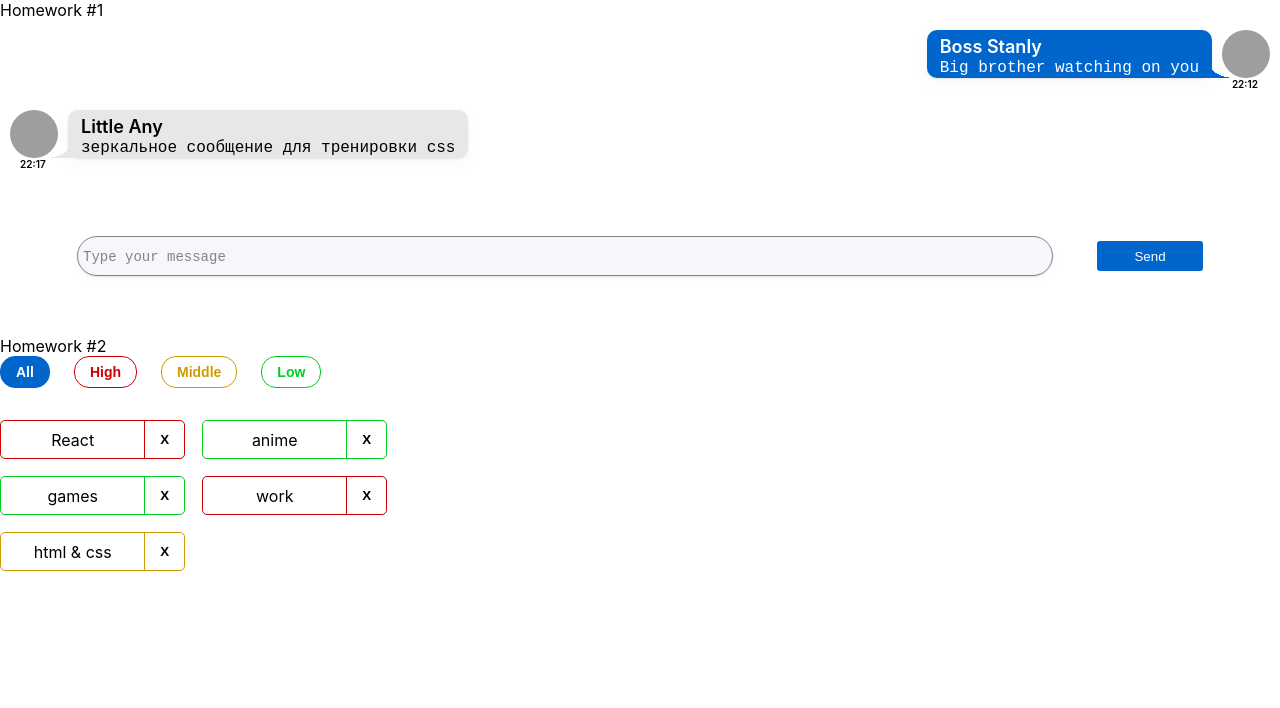
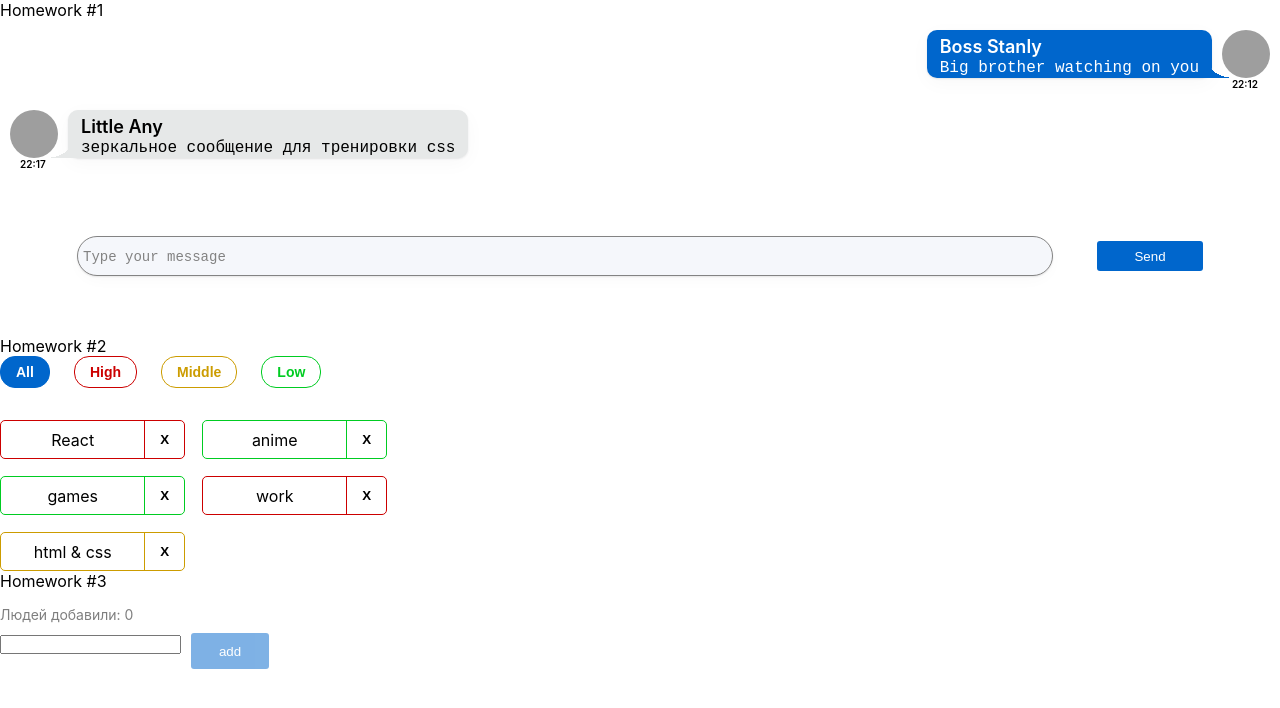
Before and after one commit to veluat/autocheck_homeworks_from_ignat, a React (Create React App) app: page /#/ in a window 1280 px wide. Shown: the top 708 px of the page. Built offline with nearby package versions, Linux system fonts and the light colour scheme; grey boxes are pictures that could not be loaded.

Commit message:
Third homework

```diff
--- a/src/s1-main/App.tsx
+++ b/src/s1-main/App.tsx
@@ -2,6 +2,7 @@ import React from 'react'
 import s from './App.module.css'
 import HW1 from '../s2-homeworks/hw01/HW1'
 import HW2 from "../s2-homeworks/hw02/HW2";
+import HW3 from '../s2-homeworks/hw03/HW3';
 
 function App() {
     return (
@@ -9,7 +10,7 @@ function App() {
             <HW1/>
             {/*раскомментировать по ходу выполнения*/}
             <HW2/>
-            {/*<HW3/>*/}
+            <HW3/>
             {/*<HW4/>*/}
 
             {/*при выполнении дз 5 и более - закомментировать здесь дз 1-4, так как они есть внутри дз 5*/}
--- a/src/s2-homeworks/hw03/Greeting.module.css
+++ b/src/s2-homeworks/hw03/Greeting.module.css
@@ -1,35 +1,71 @@
 .greetingForm {
+    display: flex;
+    flex-direction: column;
 }
 
 .inputAndButtonContainer {
+    display: flex;
+    margin-bottom: 10px;
 }
 
 .error {
+    color: #CC1439;
 }
 
 .input {
+    width: 372px;
+    min-height: 36px;
+    border: 1px solid #D1D1D1;
+    border-radius: 5px;
+    margin-right: 10px;
 }
 
 .input:focus {
+    border-color: #002e5c;
 }
 
 .errorInput {
+    border-color: #CC1439;
 }
 
 .button {
+    width: 78px;
+    height: 36px;
+    padding: 8px 24px;
+    background: #0066CC;
+    color: #fff;
+    border: 0px solid;
+    border-radius: 3px;
+    margin-left: 10px;
 }
 
 .button:focus {
+    background-color: #0066CC;
+    opacity: 0.5;
+    color: #002E5C;
 }
 
 .button:active {
+    background: #CC1439;
+    color: #FFFFFF;
 }
 
 .button:disabled {
+    background-color: #0066CC;
+    opacity: 0.5;
+    color: #fff;
 }
 
 .text {
+    font-size: 14px;
+    line-height: 17px;
+    margin-bottom: 10px;
+    opacity: 50%;
+    color: #000000;
+    margin-top: 15px;
 }
 
 .greeting {
+    font-weight: 500;
+    font-size: 14px;
 }
--- a/src/s2-homeworks/hw03/Greeting.tsx
+++ b/src/s2-homeworks/hw03/Greeting.tsx
@@ -1,15 +1,16 @@
 import React, {ChangeEvent, KeyboardEvent} from 'react'
 import s from './Greeting.module.css'
+import {UserType} from "./HW3";
 
 type GreetingPropsType = {
-    name: any // need to fix any
-    setNameCallback: any // need to fix any
-    addUser: any // need to fix any
-    onBlur: any // need to fix any
-    onEnter: any // need to fix any
-    error: any // need to fix any
-    totalUsers: any // need to fix any
-    lastUserName?: any // need to fix any
+    name: string // need to fix any
+    setNameCallback: (e: ChangeEvent<HTMLInputElement>) => void // need to fix any
+    addUser: () => void // need to fix any
+    onBlur: () => void // need to fix any
+    onEnter: (e: KeyboardEvent<HTMLInputElement>) => void // need to fix any
+    error: string // need to fix any
+    totalUsers: number // need to fix any
+    lastUserName?: string // need to fix any
 }
 
 // презентационная компонента (для верстальщика)
@@ -25,7 +26,7 @@ const Greeting: React.FC<GreetingPropsType> = (
         lastUserName,
     } // деструктуризация пропсов
 ) => {
-    const inputClass = s.errorInput // need to fix with (?:)
+    const inputClass = error ? s.errorInput : '' // need to fix with (?:)
 
     return (
         <div id={'hw3-form'} className={s.greetingForm}>
--- a/src/s2-homeworks/hw03/GreetingContainer.tsx
+++ b/src/s2-homeworks/hw03/GreetingContainer.tsx
@@ -1,38 +1,42 @@
-import React, { ChangeEvent, KeyboardEvent, useState } from 'react'
+import React, {ChangeEvent, KeyboardEvent, useState} from 'react'
 import Greeting from './Greeting'
-import { UserType } from './HW3'
+import {UserType} from './HW3'
 
 type GreetingContainerPropsType = {
-    users: any // need to fix any
-    addUserCallback: any // need to fix any
+    users: UserType[] // need to fix any
+    addUserCallback: (name: string) => void // need to fix any
 }
 
-export const pureAddUser = (name: any, setError: any, setName: any, addUserCallback: any) => {
+export const pureAddUser = (name: string, setError: (value: string) => void, setName: (value: string) => void, addUserCallback: (value: string) => void) => {
     // если имя пустое - показать ошибку, иначе - добавить юзера и очистить инпут
+    if (!name.trim()) {
+        setError("Ошибка! Введите имя!")
+    } else {
+        addUserCallback(name)
+        setName('');
+    }
 }
 
-export const pureOnBlur = (name: any, setError: any) => { // если имя пустое - показать ошибку
+export const pureOnBlur = (name: string, setError: (value: string) => void) => { // если имя пустое - показать ошибку
+    name.trim() === '' ? setError("Ошибка! Введите имя!") : setError('')
 }
 
-export const pureOnEnter = (e: any, addUser: any) => { // если нажата кнопка Enter - добавить
+export const pureOnEnter = (e: KeyboardEvent<HTMLInputElement>, addUser: () => void) => { // если нажата кнопка Enter - добавить
+    e.key === 'Enter' && addUser()
 }
 
 // более простой и понятный для новичков
 // function GreetingContainer(props: GreetingPropsType) {
 
 // более современный и удобный для про :)
-const GreetingContainer: React.FC<GreetingContainerPropsType> = ({
-    users,
-    addUserCallback,
-}) => {
+const GreetingContainer: React.FC<GreetingContainerPropsType> = ({users, addUserCallback,}) => {
     // деструктуризация пропсов
-    const [name, setName] = useState<any>('') // need to fix any
-    const [error, setError] = useState<any>('') // need to fix any
+    const [name, setName] = useState<string>('') // need to fix any
+    const [error, setError] = useState<string>('') // need to fix any
 
-    const setNameCallback = (e: any) => { // need to fix any
-        setName('some name') // need to fix
-
-        error && setError('')
+    const setNameCallback = (e: ChangeEvent<HTMLInputElement>) => { // need to fix any
+        setName(e.currentTarget.value) // need to fix
+        error && setError("")
     }
     const addUser = () => {
         pureAddUser(name, setError, setName, addUserCallback)
@@ -42,12 +46,12 @@ const GreetingContainer: React.FC<GreetingContainerPropsType> = ({
         pureOnBlur(name, setError)
     }
 
-    const onEnter = (e: any) => {
+    const onEnter = (e: KeyboardEvent<HTMLInputElement>) => {
         pureOnEnter(e, addUser)
     }
 
-    const totalUsers = 0 // need to fix
-    const lastUserName = 'some name' // need to fix
+    const totalUsers = users.length // need to fix
+    const lastUserName = users.length !== 0 ? users[users.length - 1].name : '' // need to fix
 
     return (
         <Greeting
--- a/src/s2-homeworks/hw03/HW3.tsx
+++ b/src/s2-homeworks/hw03/HW3.tsx
@@ -1,5 +1,5 @@
-import React, { useState } from 'react'
-import { v1 } from 'uuid'
+import React, {useState} from 'react'
+import {v1} from 'uuid'
 import s2 from '../../s1-main/App.module.css'
 import GreetingContainer from './GreetingContainer'
 
@@ -19,20 +19,20 @@ import GreetingContainer from './GreetingContainer'
 
 // types
 export type UserType = {
-    _id: any // need to fix any
-    name: any // need to fix any
+    _id: string // need to fix any
+    name: string // need to fix any
 }
 
-export const pureAddUserCallback = (name: any, setUsers: any, users: any) => { // need to fix any
-    const user = { // need to fix
-    }
+export const pureAddUserCallback = (name: string, setUsers: (users: UserType[]) => void, users: UserType[]) =>
+{ // need to fix any
+    const user = { _id: v1(), name: name }
     setUsers([...users, user])
 }
 
 const HW3 = () => {
-    const [users, setUsers] = useState<any>([]) // need to fix any
+    const [users, setUsers] = useState<UserType[]>([]) // need to fix any
 
-    const addUserCallback = (name: any) => { // need to fix any
+    const addUserCallback = (name: string) => { // need to fix any
         pureAddUserCallback(name, setUsers, users)
     }
 
```
